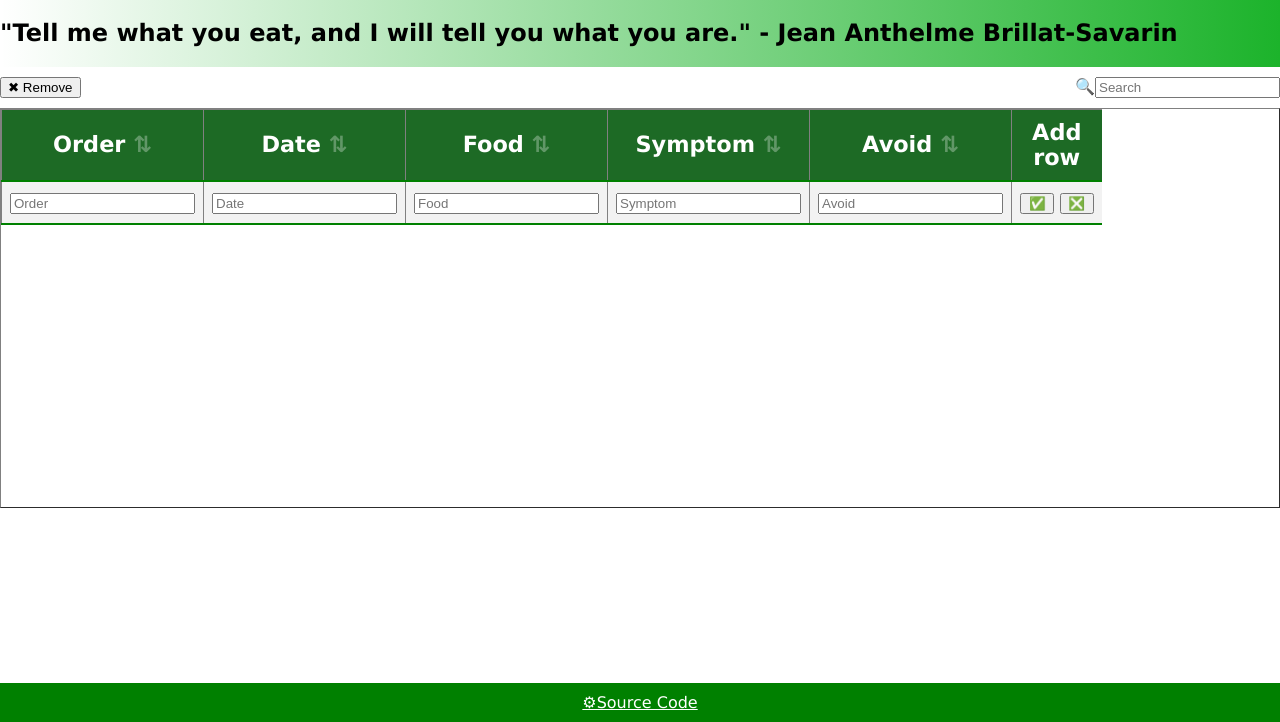
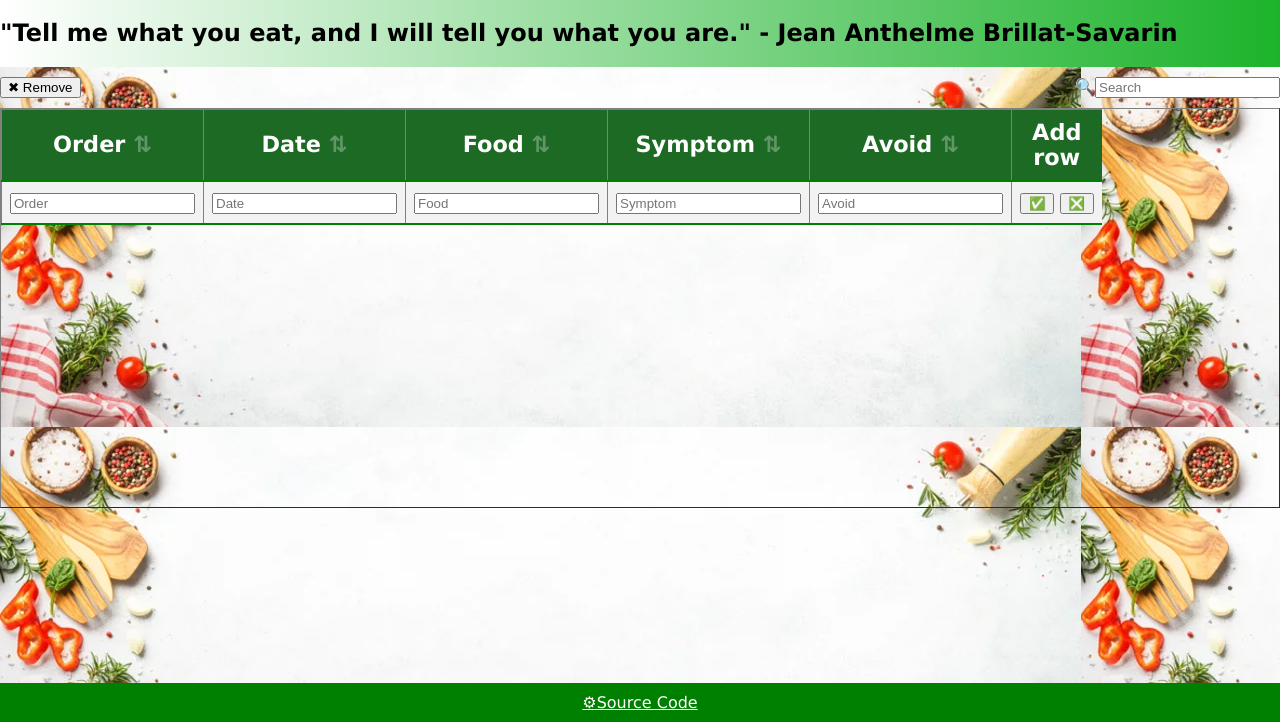
Before and after one commit to sabovoichita/meals-planner, a website built with webpack: page src/index.html in a window 1280 px wide. Shown: the part 78-800 px from the top of the page. Built offline with nearby package versions, Linux system fonts and the light colour scheme; files whose address does not match are found by name.

Commit message:
add background image

```diff
--- a/src/style.css
+++ b/src/style.css
@@ -20,7 +20,7 @@ header {
 }
 section {
   flex: 1;
-  /* background-image: url("../images/foodBackground.png"); */
+  background-image: url("./images/foodBackground.png");
 }
 
 #mealsTable th,
```
Also changed, not shown: src/index.html (+1 -1 lines).
